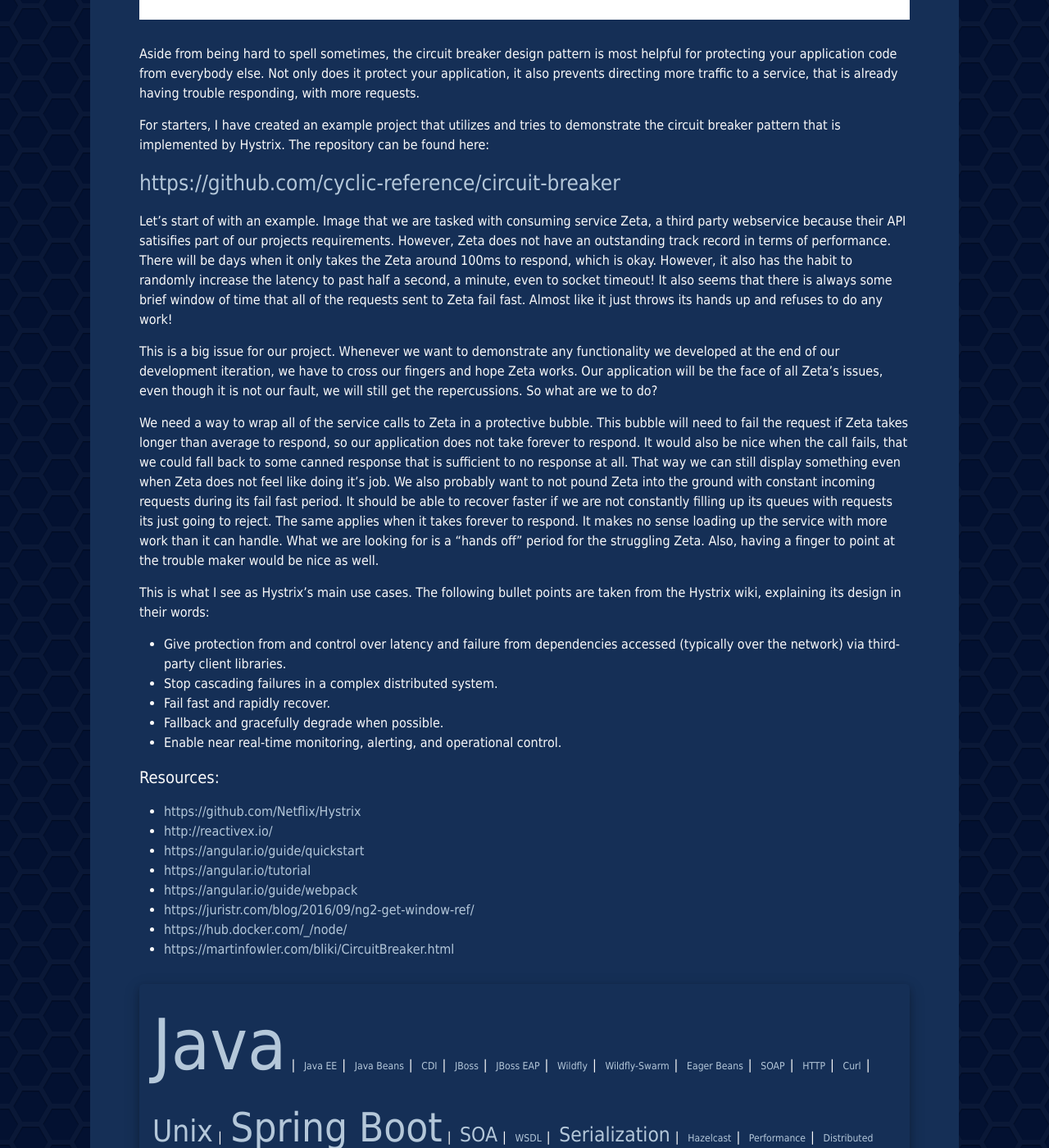
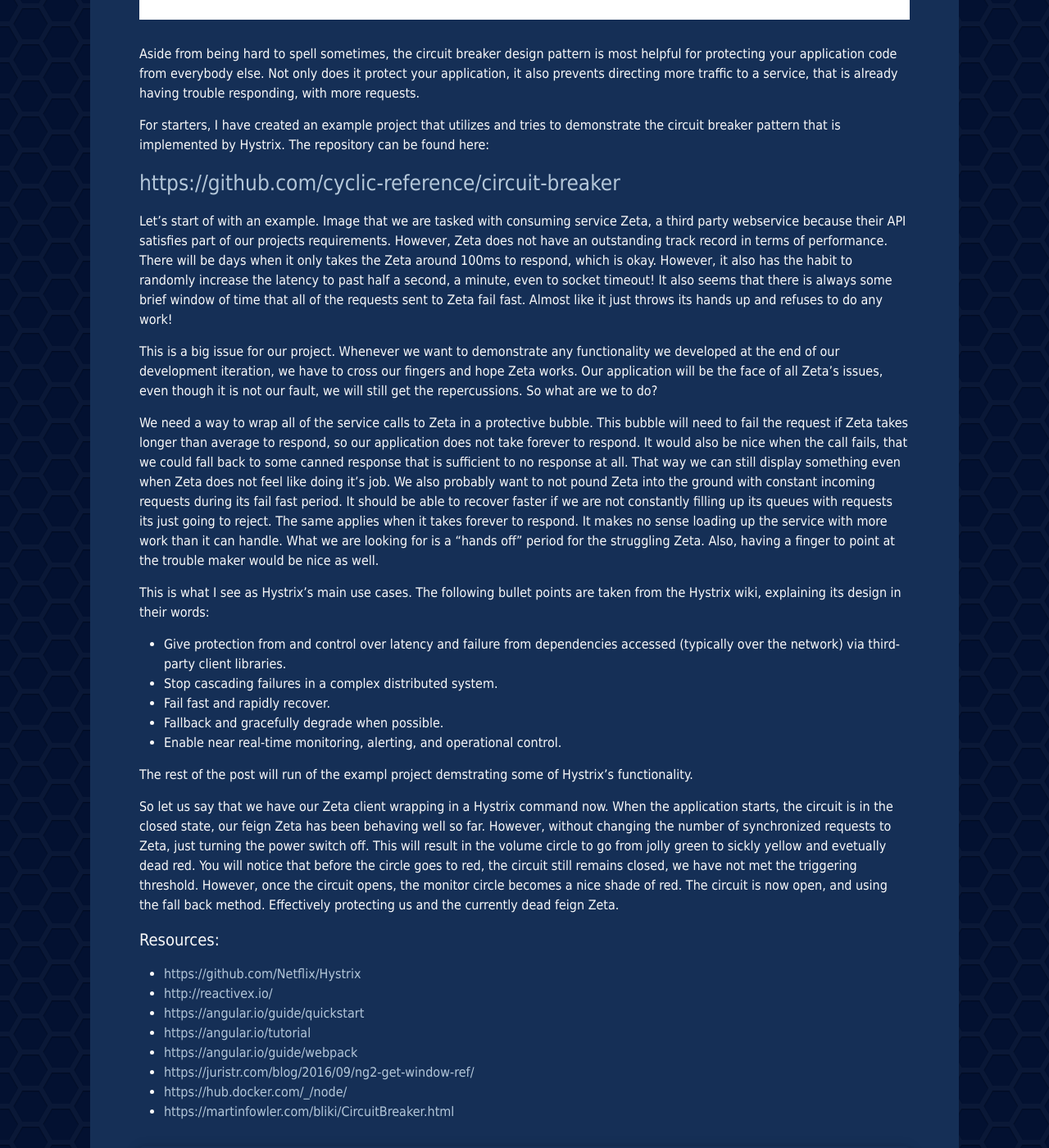
Before and after one commit to Unthrottled/blog, a Jekyll site: the page built from _posts/2017-06-18-Circuit-Breakers.md, in a window 1280 px wide and 1400 px high, scrolled down 433 px. Shown: the whole window at 82% size. Built offline with Jekyll 4.4.1, drawn with Linux system fonts in a browser that asks for light colours.

Commit message:
Me words

```diff
--- a/_posts/2017-06-18-Circuit-Breakers.md
+++ b/_posts/2017-06-18-Circuit-Breakers.md
@@ -14,7 +14,7 @@
 ### [https://github.com/cyclic-reference/circuit-breaker](https://github.com/cyclic-reference/circuit-breaker)
 
 Let's start of with an example.
-Image that we are tasked with consuming service Zeta, a third party webservice because their API satisifies part of our projects requirements.
+Image that we are tasked with consuming service Zeta, a third party webservice because their API satisfies part of our projects requirements.
 However, Zeta does not have an outstanding track record in terms of performance.
 There will be days when it only takes the Zeta around 100ms to respond, which is okay.
 However, it also has the habit to randomly increase the latency to past half a second, a minute, even to socket timeout!
@@ -45,6 +45,20 @@
 - Fallback and gracefully degrade when possible.
 - Enable near real-time monitoring, alerting, and operational control.
 
+The rest of the post will run of the exampl project demstrating some of Hystrix's functionality.
+
+So let us say that we have our Zeta client wrapping in a Hystrix command now.
+When the application starts, the circuit is in the closed state, our feign Zeta has been behaving well so far.
+However, without changing the number of synchronized requests to Zeta, just turning the power switch off.
+This will result in the volume circle to go from jolly green to sickly yellow and evetually dead red.
+You will notice that before the circle goes to red, the circuit still remains closed, we have not met the triggering threshold.
+However, once the circuit opens, the monitor circle becomes a nice shade of red.
+The circuit is now open, and using the fall back method.
+Effectively protecting us and the currently dead feign Zeta.
+
+
+
+
 #### Resources:
 
 - [https://github.com/Netflix/Hystrix](https://github.com/Netflix/Hystrix)
```
